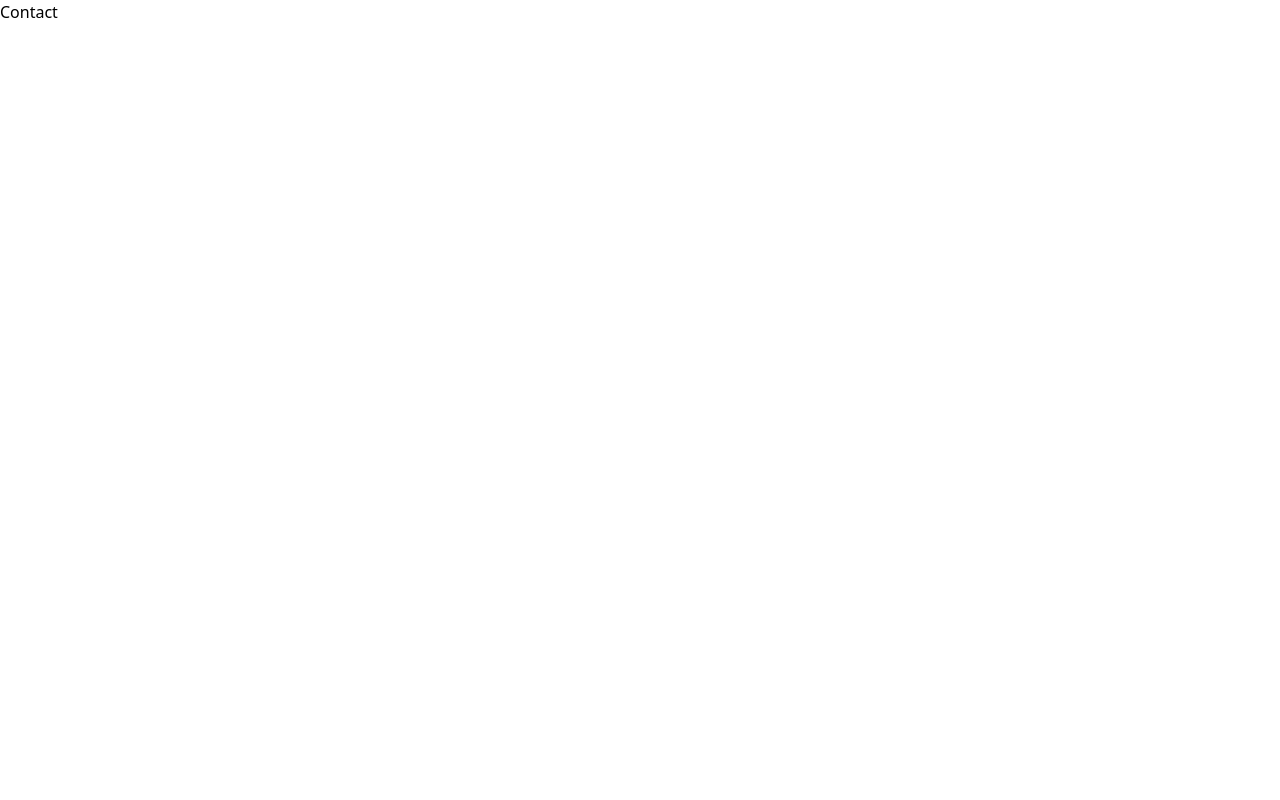
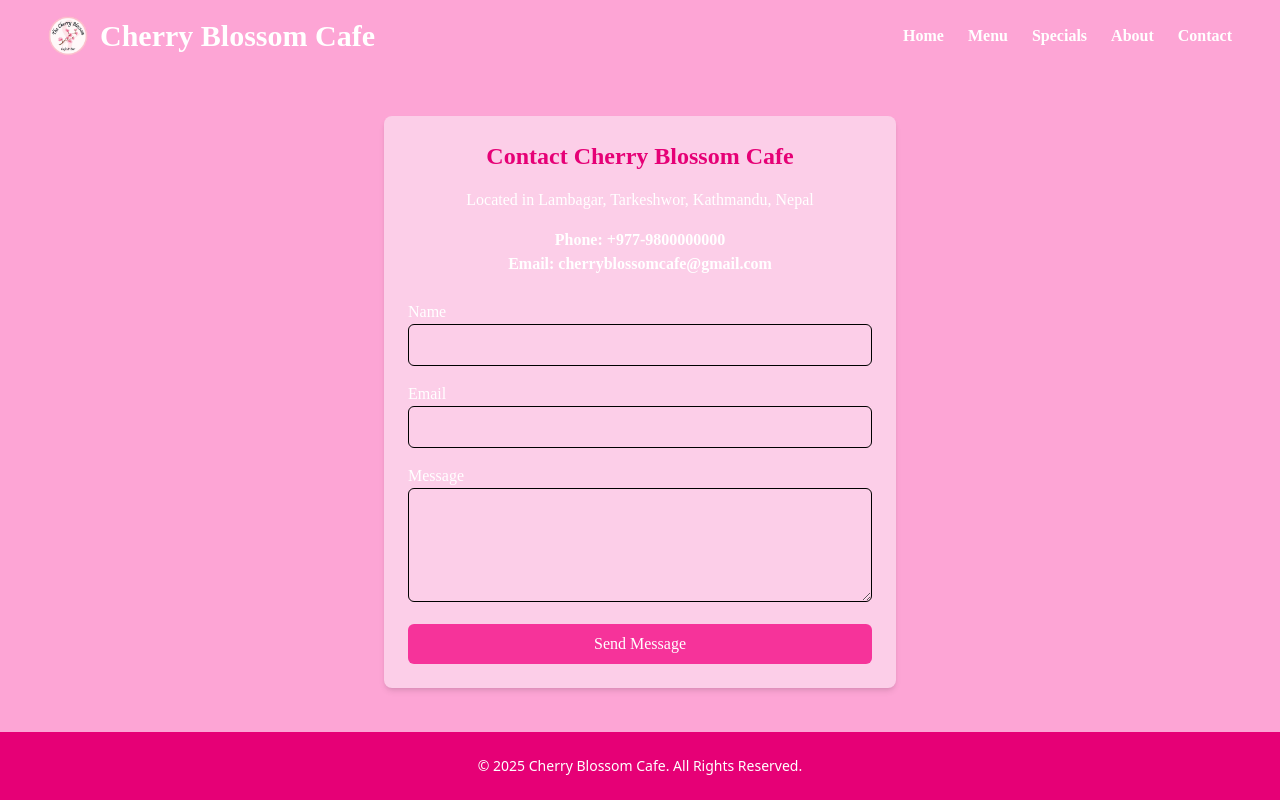
Before and after one commit to Dinesh10731j/cherry_bloosm, a Next.js app: page /contact in a window 1280 px wide. Built offline with nearby package versions, Linux system fonts and the light colour scheme.

Commit message:
Add contact form with validation using react-hook-form; enhance layout and styling

```diff
--- a/package.json
+++ b/package.json
@@ -17,6 +17,7 @@
     "next": "15.2.0",
     "react": "^19.0.0",
     "react-dom": "^19.0.0",
+    "react-hook-form": "^7.54.2",
     "react-slick": "^0.30.3",
     "slick-carousel": "^1.8.1",
     "tailwind-merge": "^3.0.2",
--- a/src/app/(landingpage)/about/page.tsx
+++ b/src/app/(landingpage)/about/page.tsx
@@ -11,7 +11,7 @@ const About = () => {
 
   return (
     <>
-      <div className="bg-pink-300 min-h-screen flex flex-col">
+      <div className="bg-pink-300 min-h-screen flex flex-col px-12">
         <Header />
         <motion.div className="flex flex-col items-center justify-center flex-1 py-12 mt-20"
         initial={{ opacity: 0, y: 50 }}
--- a/src/app/(landingpage)/contact/page.tsx
+++ b/src/app/(landingpage)/contact/page.tsx
@@ -1,10 +1,79 @@
-"use client"
-import React from 'react';
+"use client";
+import { useForm, SubmitHandler } from "react-hook-form";
+import Header from "@/components/header";
+import Footer from "@/components/footer";
+import {motion} from "framer-motion"
+import { FormInputs } from "@/lib/utils";
+
 
 const Contact = () => {
+  const {
+    register,
+    handleSubmit,
+    formState: { errors },
+  } = useForm<FormInputs>();
+
+  const onSubmit: SubmitHandler<FormInputs> = (data) => {
+    console.log("Form Data Submitted:", data);
+  };
+
   return (
-    <div>Contact</div>
-  )
-}
+    <>
 
-export default Contact
+      <div className="bg-pink-300 min-h-screen flex flex-col justify-between">
+      <Header />
+        <div className="flex-grow flex items-center justify-center px-4">
+          <motion.div className="w-full max-w-lg p-6 bg-pink-200 rounded-lg shadow-md"  initial={{ opacity: 0, y: 50 }}
+            animate={{ opacity: 1, y: 0 }}
+            transition={{ duration: 0.5 }}>
+            <h2 className="text-2xl font-bold text-center text-pink-600 mb-4 font-[cursive]">Contact Cherry Blossom Cafe</h2>
+            <p className="text-center text-white mb-4 font-[cursive]">Located in Lambagar, Tarkeshwor, Kathmandu, Nepal</p>
+            <p className="text-center text-white font-semibold font-[cursive]">Phone: +977-9800000000</p>
+            <p className="text-center text-white font-semibold font-[cursive]">Email: cherryblossomcafe@gmail.com</p>
+
+            <form onSubmit={handleSubmit(onSubmit)} className="mt-6 space-y-4">
+              <div>
+                <label className="block text-white font-[cursive]">Name</label>
+                <input
+                  {...register("name", { required: "Name is required" })}
+                  className="w-full px-4 py-2 border rounded-md focus:outline-none focus:ring-2 focus:ring-pink-300"
+                />
+                {errors.name && <p className="text-red-500 text-sm font-[cursive]">{errors.name.message}</p>}
+              </div>
+
+              <div>
+                <label className="block text-white font-[cursive]">Email</label>
+                <input
+                  type="email"
+                  {...register("email", { required: "Email is required", pattern: { value: /^[^\s@]+@[^\s@]+\.[^\s@]+$/, message: "Invalid email address" } })}
+                  className="w-full font-[cursive] px-4 py-2 border rounded-md focus:outline-none focus:ring-2 focus:ring-pink-300"
+                />
+                {errors.email && <p className="text-red-500 text-sm font-[cursive]">{errors.email.message}</p>}
+              </div>
+
+              <div>
+                <label className="block text-white font-[cursive]">Message</label>
+                <textarea
+                  {...register("message", { required: "Message is required" })}
+                  className="w-full px-4 py-2 border rounded-md focus:outline-none focus:ring-2 focus:ring-pink-300"
+                  rows={4}
+                ></textarea>
+                {errors.message && <p className="text-red-500 text-sm font-[cursive]">{errors.message.message}</p>}
+              </div>
+
+              <button
+                type="submit"
+                className="w-full font-[cursive] bg-pink-500 cursor-pointer text-white py-2 rounded-md hover:bg-pink-600 transition"
+              >
+                Send Message
+              </button>
+            </form>
+          </motion.div>
+        </div>
+        <Footer />
+      </div>
+    </>
+  );
+};
+
+export default Contact;
```
Also changed, not shown: src/lib/utils.ts (+7 -0 lines), 1 other file (tests, documents, lock files or other folders).
